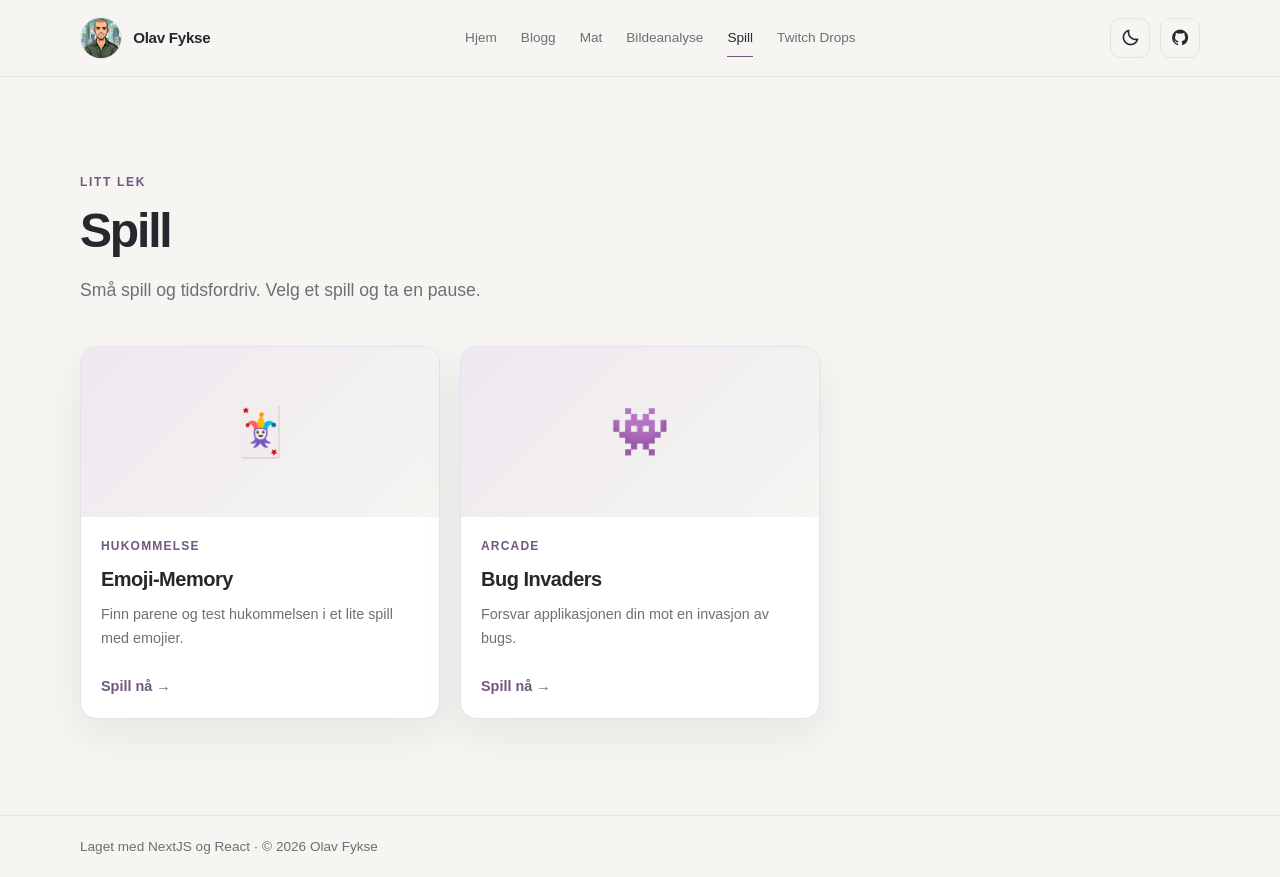
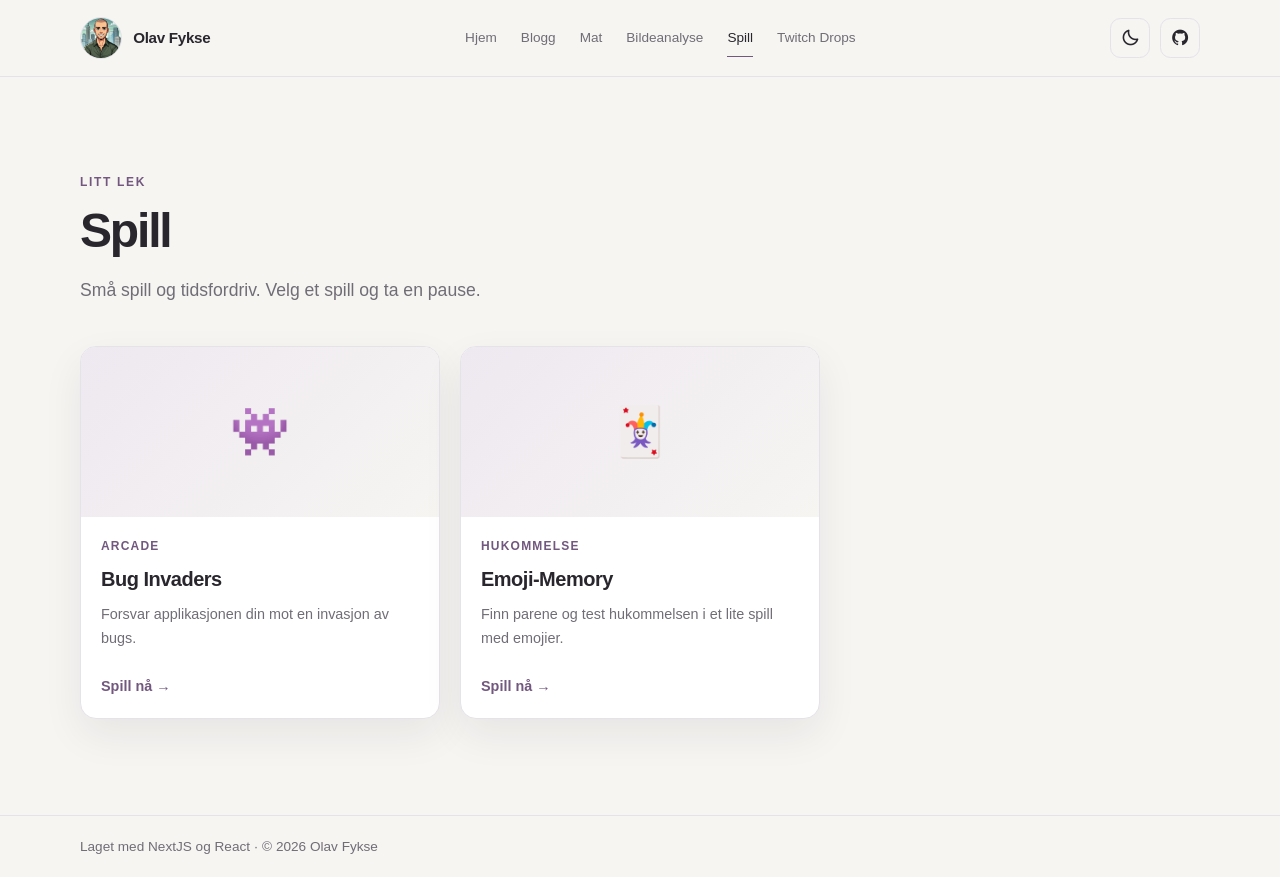
Before and after one commit to bouvet-ofykse/Blog-nextjs, a Next.js app: page /games in a window 1280 px wide. Built offline with nearby package versions, Linux system fonts and the light colour scheme.

Commit message:
sorterer spill

```diff
--- a/src/app/games/page.tsx
+++ b/src/app/games/page.tsx
@@ -8,18 +8,18 @@ export const metadata = {
 
 const games = [
     {
+        title: "Bug Invaders",
+        description: "Forsvar applikasjonen din mot en invasjon av bugs.",
+        href: "/games/bug-invaders",
+        label: "Arcade",
+        artwork: "👾",
+    },
+    {
         title: "Emoji-Memory",
         description: "Finn parene og test hukommelsen i et lite spill med emojier.",
         href: "/memory-game",
         label: "Hukommelse",
         artwork: "🃏",
-    },
-    {
-        title: "Bug Invaders",
-        description: "Forsvar applikasjonen din mot en invasjon av bugs.",
-        href: "/games/bug-invaders",
-        label: "Arcade",
-        artwork: "👾",
     },
 ];
 
```
